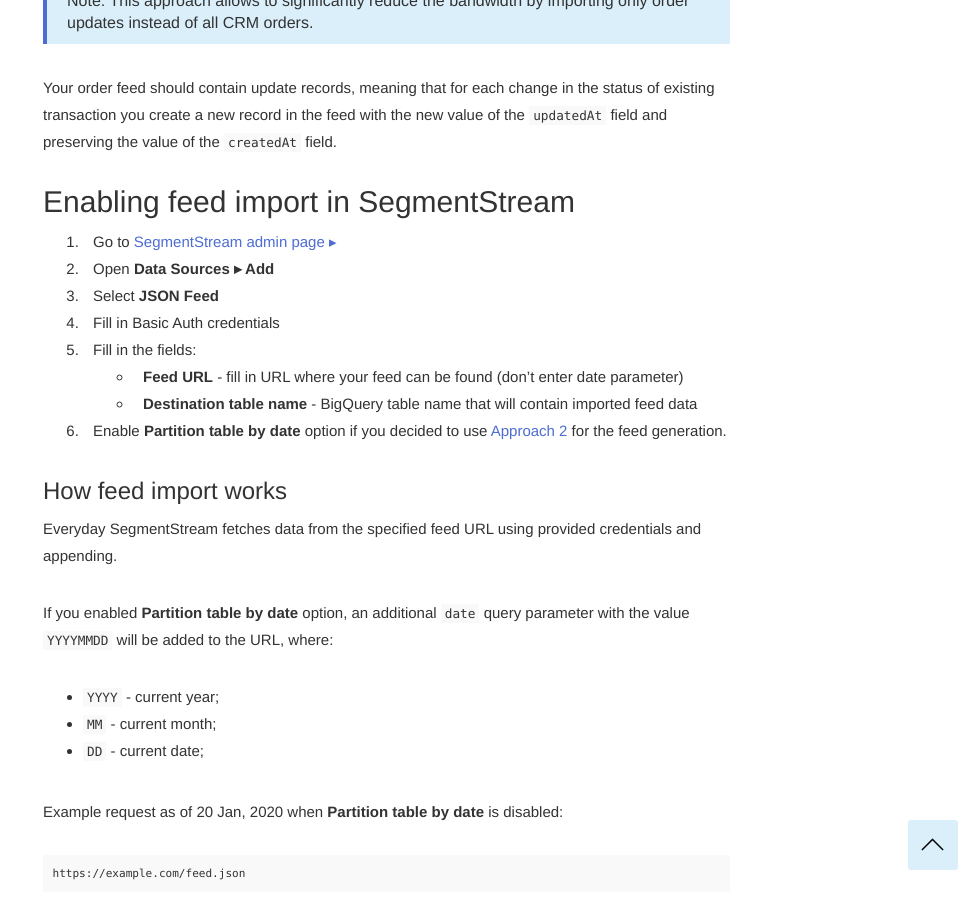
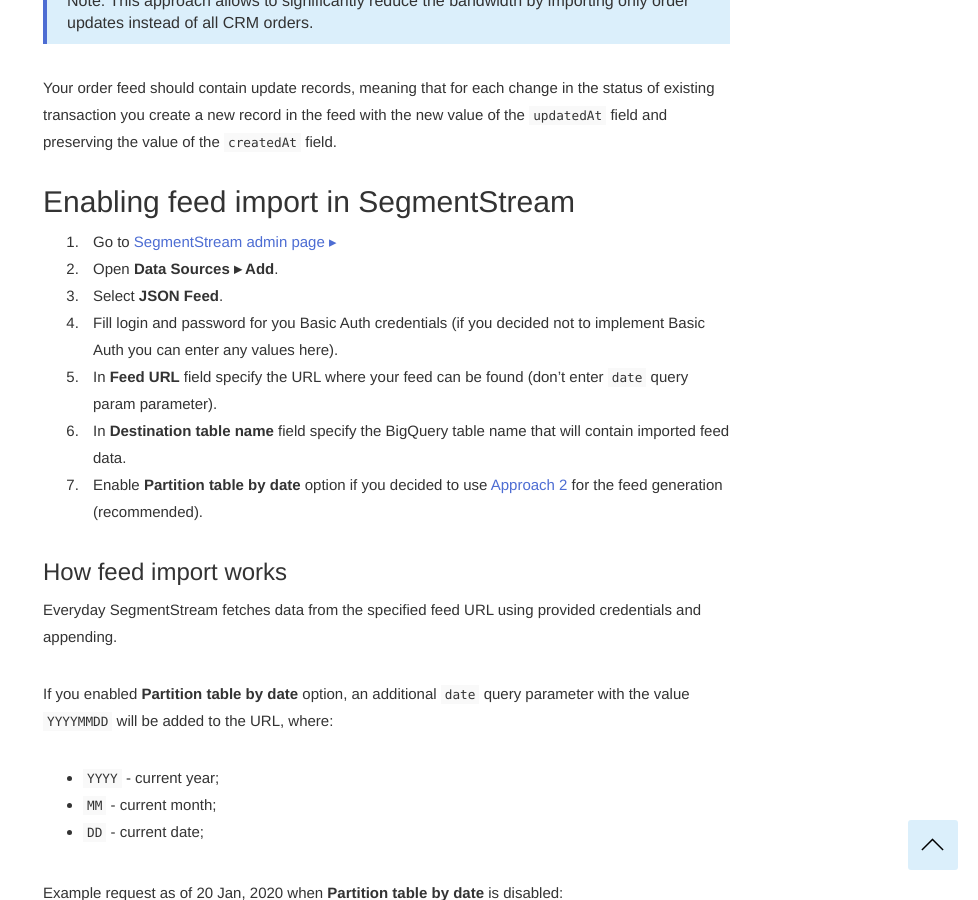
Before and after one commit to segmentstream-com/segmentstream-com.github.io, a Jekyll site: the page built from _docs/guides/json-feed-offline-data-import.md, in a window 1280 px wide and 900 px high, scrolled down 2994 px. Shown: the whole window, without its empty margins (302-1280 px from the left). Built offline with Jekyll 4.4.1, drawn with Linux system fonts in a browser that asks for light colours; nearby versions of some CDN libraries.

Commit message:
getting started changes

```diff
--- a/_docs/guides/json-feed-offline-data-import.md
+++ b/_docs/guides/json-feed-offline-data-import.md
@@ -95,13 +95,12 @@
 
 ## <a name="enabling-feed-import"></a>Enabling feed import in SegmentStream
 1. Go to [SegmentStream admin page ▸](https://admin.segmentstream.com)
-2. Open **Data Sources ▸ Add**
-3. Select **JSON Feed**
-4. Fill in Basic Auth credentials
-5. Fill in the fields:
-    * **Feed URL** - fill in URL where your feed can be found (don't enter date parameter)
-    * **Destination table name** - BigQuery table name that will contain imported feed data
-6. Enable **Partition table by date** option if you decided to use [Approach 2](#daily-updates) for the feed generation.
+2. Open **Data Sources ▸ Add**.
+3. Select **JSON Feed**.
+4. Fill login and password for you Basic Auth credentials (if you decided not to implement Basic Auth you can enter any values here).
+5. In **Feed URL** field specify the URL where your feed can be found (don't enter `date` query param parameter).
+6. In **Destination table name** field specify the BigQuery table name that will contain imported feed data.
+7. Enable **Partition table by date** option if you decided to use [Approach 2](#daily-updates) for the feed generation (recommended).
 
 ### <a name="#how-feed-import-works"></a> How feed import works
 
```
